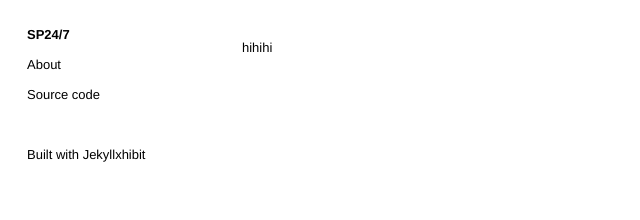
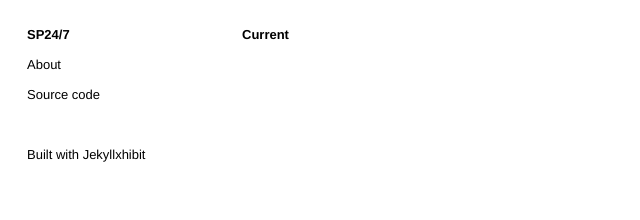
Before and after one commit to fofnz/fofnz.github.io, a Jekyll site: the page built from current.md, in a window 1280 px wide. Shown: the top 220 px of the page, without its empty margins (0-640 px from the left). Built offline with Jekyll 4.4.1, drawn with Linux system fonts in a browser that asks for light colours.

Commit message:
Update current.md

```diff
--- a/current.md
+++ b/current.md
@@ -1,6 +1,6 @@
 ---
 published: true
 layout: default
+category: section
+title: "Current"
 ---
-
-hihihi
```
